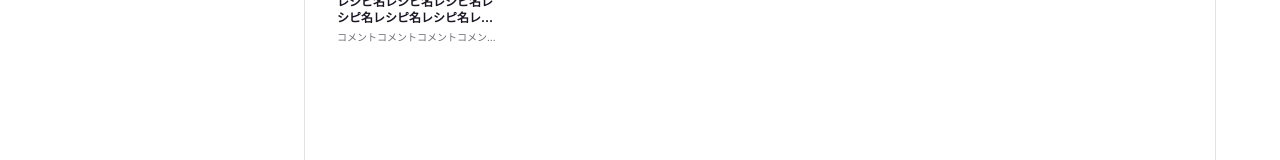
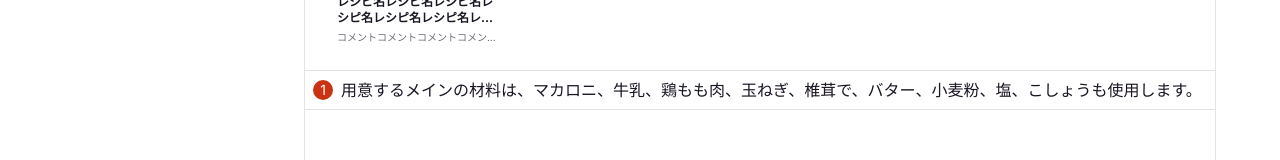
Before and after one commit to qin-team-recipe/12-recipe-app, a Next.js app: page / in a window 1280 px wide. Shown: the part 514-674 px from the top of the page. Built offline with nearby package versions, Linux system fonts and the light colour scheme.

Commit message:
:recycle: 色指定修正
色指定修正

```diff
--- a/src/app/(search)/page.tsx
+++ b/src/app/(search)/page.tsx
@@ -1,7 +1,7 @@
 import { ChefCard } from "@/src/components/chef-card";
 import TopBar from "@/src/components/layout/top-bar";
 import RecipeCard from "@/src/components/recipe-card";
-import { RecipeListItem } from "@/src/components/recipe-list";
+import { RecipeStep } from "@/src/components/recipe-list";
 import { Button } from "@/src/components/ui/button";
 
 const page = () => {
@@ -29,6 +29,10 @@ const page = () => {
           />
         </div>
       </div>
+      <RecipeStep
+        recipeText="用意するメインの材料は、マカロニ、牛乳、鶏もも肉、玉ねぎ、椎茸で、バター、小麦粉、塩、こしょうも使用します。"
+        stepNumber={1}
+      />
     </>
   );
 };
--- a/src/components/recipe-list.tsx
+++ b/src/components/recipe-list.tsx
@@ -1,20 +1,16 @@
 type Props = {
   recipeText: string;
-  annotation: string;
-  orderNum: number;
+  stepNumber: number;
 };
 
 // レシピリスト
-export const RecipeListItem = ({ recipeText, annotation, orderNum }: Props) => {
+export const RecipeStep = ({ recipeText, stepNumber }: Props) => {
   return (
-    <div className="flex px-[12px] py-[8px] border-b-[1px]">
-      <div className="mr-[8px]">
-        <span className="flex justify-center w-[18px] h-[18px] rounded-full bg-[#CA3214] text-white text-[12px]">{orderNum}</span>
+    <div className="flex items-start gap-x-2 py-2 border-y px-2">
+      <div className="mt-px flex items-center justify-center h-5 w-5 text-sm shrink-0 select-none rounded-full bg-tomato11 text-mauve1">
+        {stepNumber}
       </div>
-      <div>
-        <p className="text-[14px] leading-4 mb-[8px]">{recipeText}</p>
-        <p className="text-[10px] text-[#86848D]">※{annotation}</p>
-      </div>
+      <div className="flex-1 leading-snug text-mauve12">{recipeText}</div>
     </div>
   );
 };
```
